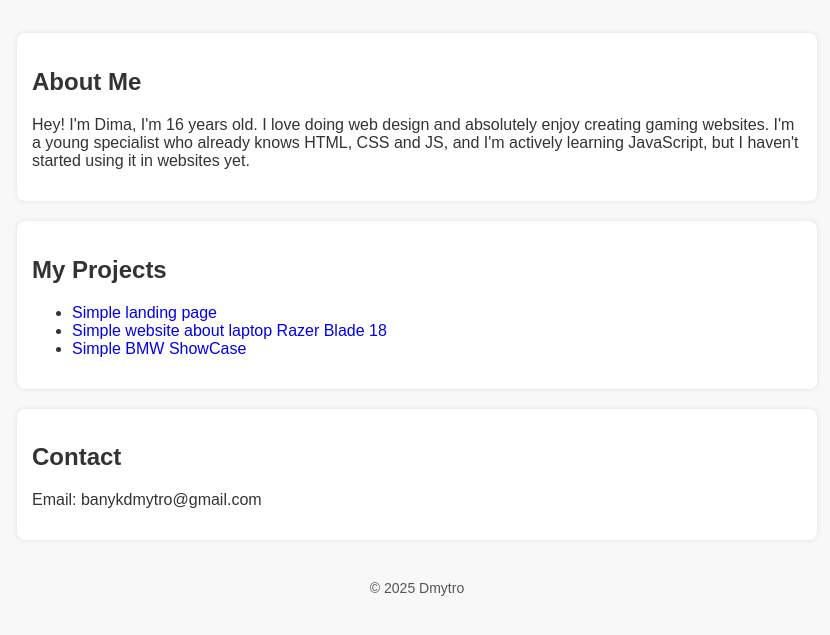
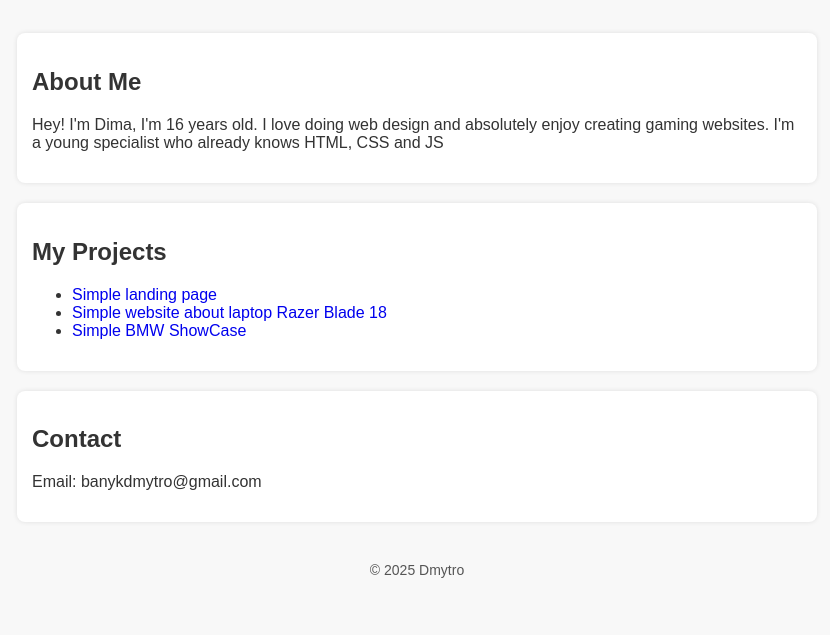
Before and after one commit to BanykDmytro/list-portfolio, a plain HTML site: page index.html in a window 1280 px wide. Shown: the part 101-736 px from the top of the page, without its empty margins (223-1053 px from the left). Drawn offline with Linux system fonts and the light colour scheme.

Commit message:
Update index.html

```diff
--- a/index.html
+++ b/index.html
@@ -15,7 +15,7 @@
 
   <section>
     <h2>About Me</h2>
-    <p>Hey! I'm Dima, I'm 16 years old. I love doing web design and absolutely enjoy creating gaming websites. I'm a young specialist who already knows HTML, CSS and JS, and I'm actively learning JavaScript, but I haven't started using it in websites yet.</p>
+    <p>Hey! I'm Dima, I'm 16 years old. I love doing web design and absolutely enjoy creating gaming websites. I'm a young specialist who already knows HTML, CSS and JS</p>
 
   </section>
 
```
